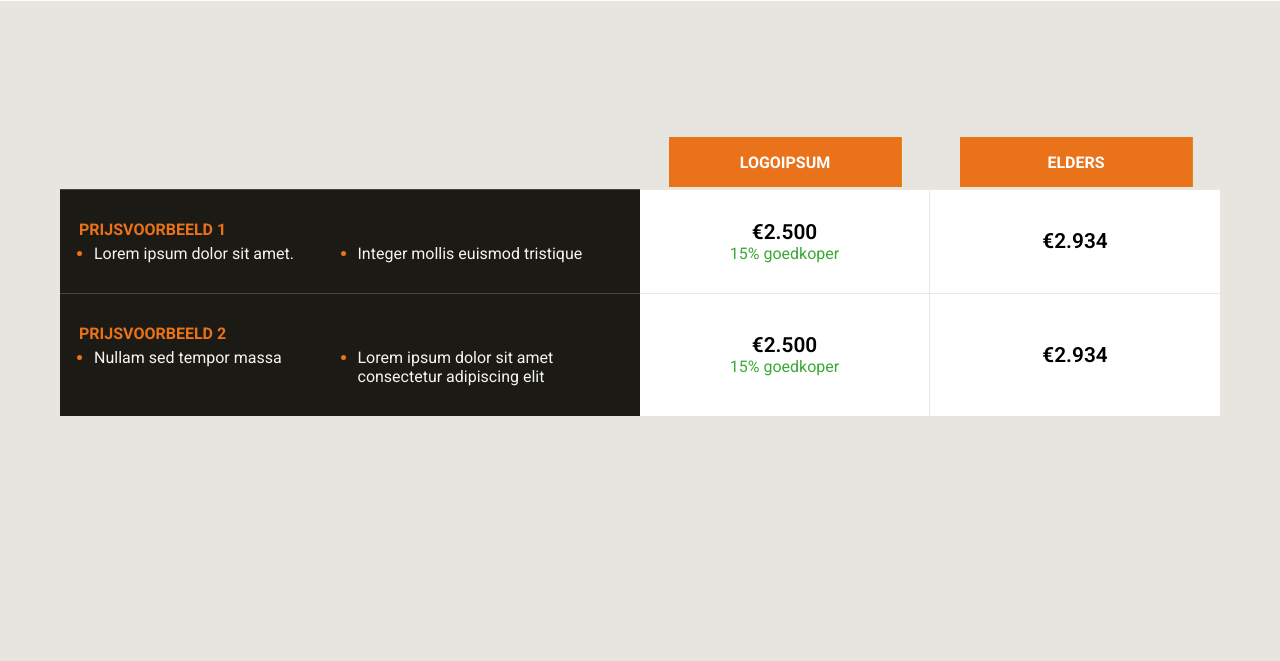
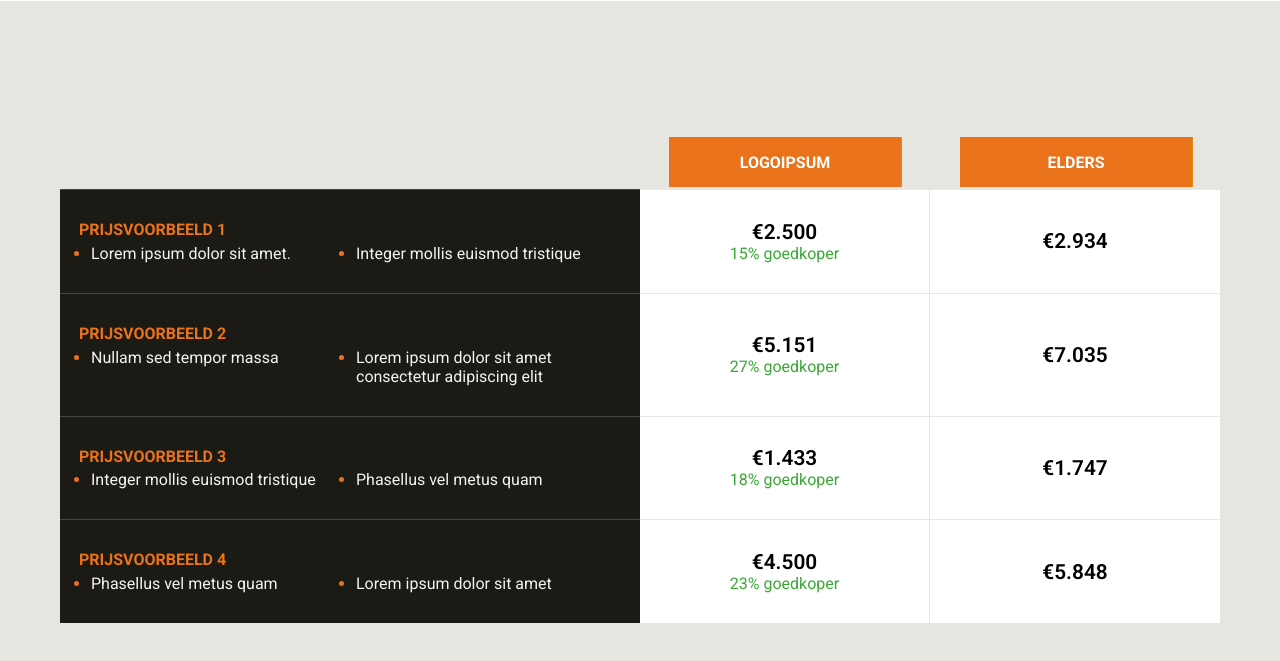
Before and after one commit to mjerta/slicingopdracht, a plain HTML site: page index.html in a window 1280 px wide. Shown: the part 99-760 px from the top of the page. Drawn offline with Linux system fonts and the light colour scheme.

Commit message:
Add all content in

```diff
--- a/index.html
+++ b/index.html
@@ -34,7 +34,7 @@
       <tr class="prices-comparison">
         <td>
           <span class="price">€2.500</span>
-          <span class="price-addtion">15% goedkoper</span>
+          <span class="price-addition">15% goedkoper</span>
         </td>
         <td>
           <span class="price">€2.934</span>
@@ -57,11 +57,59 @@
       </tr>
       <tr class="prices-comparison">
         <td>
-          <span class="price">€2.500</span>
-          <span class="price-addtion">15% goedkoper</span>
+          <span class="price">€5.151</span>
+          <span class="price-addition">27% goedkoper</span>
         </td>
         <td>
-          <span class="price">€2.934</span>
+          <span class="price">€7.035</span>
+        </td>
+      </tr>
+      </tbody>
+      <tbody>
+      <tr class="description-price-example">
+        <td>
+          <h4>Prijsvoorbeeld 3</h4>
+          <ul>
+            <li>Integer mollis euismod tristique</li>
+            <li>Phasellus vel metus quam</li>
+          </ul>
+        </td>
+      </tr>
+      <tr class="sales-comparison-title">
+        <td><h4>logoipsum</h4></td>
+        <td><h4>elders</h4></td>
+      </tr>
+      <tr class="prices-comparison">
+        <td>
+          <span class="price">€1.433</span>
+          <span class="price-addition">18% goedkoper</span>
+        </td>
+        <td>
+          <span class="price">€1.747</span>
+        </td>
+      </tr>
+      </tbody>
+      <tbody>
+      <tr class="description-price-example">
+        <td>
+          <h4>Prijsvoorbeeld 4</h4>
+          <ul>
+            <li>Phasellus vel metus quam</li>
+            <li>Lorem ipsum dolor sit amet</li>
+          </ul>
+        </td>
+      </tr>
+      <tr class="sales-comparison-title">
+        <td><h4>logoipsum</h4></td>
+        <td><h4>elders</h4></td>
+      </tr>
+      <tr class="prices-comparison">
+        <td>
+          <span class="price">€4.500</span>
+          <span class="price-addition">23% goedkoper</span>
+        </td>
+        <td>
+          <span class="price">€5.848</span>
         </td>
       </tr>
       </tbody>
--- a/styles/style.css
+++ b/styles/style.css
@@ -123,7 +123,7 @@ main {
     display: flex;
     flex-direction: column;
     row-gap: .3rem;
-    padding-left: calc(15rem / 16);
+    padding-left: calc(12rem / 16);
   }
 
 
@@ -168,7 +168,7 @@ main {
     font-size: 1.3rem;
   }
 
-  .price-addtion {
+  .price-addition {
     color: var(--light-green);
   }
 }
@@ -250,6 +250,4 @@ main {
   .prices-comparison {
     margin-bottom: unset;;
   }
-
-
 }
```
